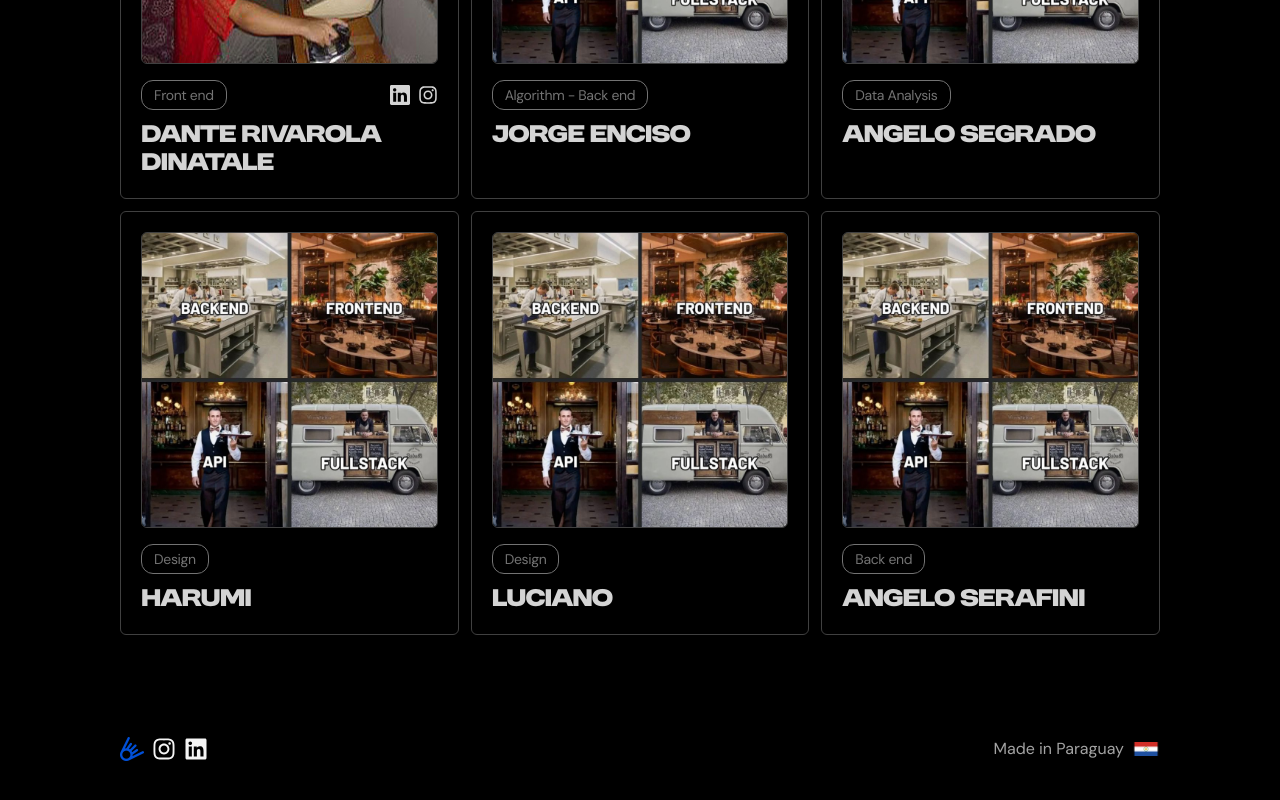
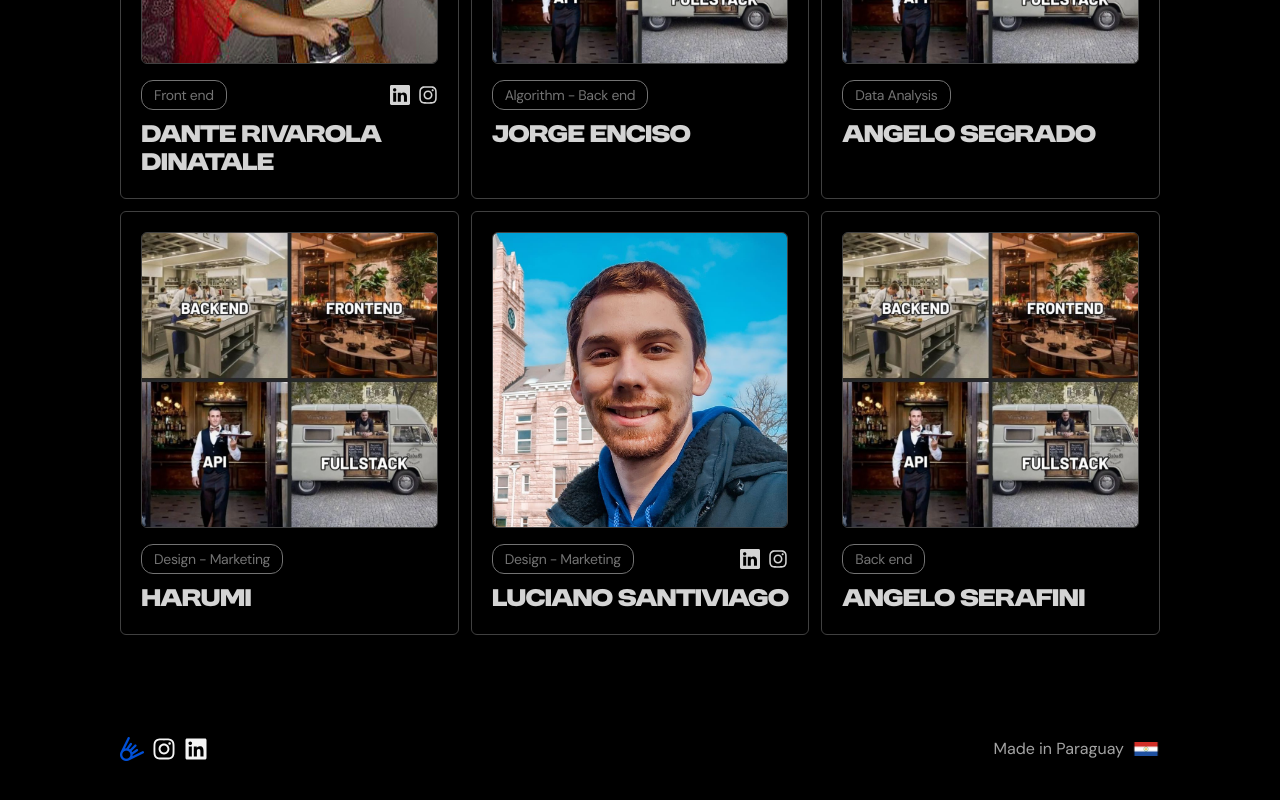
Before and after one commit to Yvyryryi/frontend, a Next.js app in the folder frontend-app/: page /about in a window 1280 px wide. Shown: the part 570-1370 px from the top of the page. Built offline with nearby package versions, Linux system fonts and the light colour scheme.

Commit message:
About page improvements

```diff
--- a/frontend-app/src/app/about/page.tsx
+++ b/frontend-app/src/app/about/page.tsx
@@ -15,8 +15,8 @@ export default function Page(){
                             <Card name="Dante Rivarola Dinatale" src="/dante.jpg" occupation="Front end" linkedin="https://www.linkedin.com/in/dante-rivarola-dinatale-264a82289/" instagram="https://www.instagram.com/_drd_04/"/>
                             <Card name="Jorge Enciso" src="/placeholder.jpeg" occupation="Algorithm - Back end"/>
                             <Card name="Angelo Segrado" src="/placeholder.jpeg" occupation="Data Analysis"/>
-                            <Card name="Harumi" src="/placeholder.jpeg" occupation="Design"/>
-                            <Card name="Luciano" src="/placeholder.jpeg" occupation="Design"/>
+                            <Card name="Harumi" src="/placeholder.jpeg" occupation="Design - Marketing"/>
+                            <Card name="Luciano Santiviago" src="/luciano.png" occupation="Design - Marketing" instagram="https://www.instagram.com/luciano_santze/" linkedin="https://www.linkedin.com/in/lucianosantiviago/"/>
                             <Card name="Angelo Serafini" src="/placeholder.jpeg" occupation="Back end"/>
                         </div>
                     </div>
--- a/frontend-app/src/components/Card.tsx
+++ b/frontend-app/src/components/Card.tsx
@@ -1,5 +1,5 @@
+import { motion } from "framer-motion"
 import Image from "next/image"
-import Link from "next/link"
 import { BsLinkedin } from "react-icons/bs"
 import { FaInstagram } from "react-icons/fa6"
 
@@ -19,28 +19,34 @@ export default function Card({
     instagram
 }:CardProps){
     return(
-        <div className="flex flex-col gap-4 p-5 rounded-md border border-neutral-700 bg min-h-32 w-full">
+        <motion.div whileHover={{
+            scale: 1.1,
+            transition: { duration: 0.5 },
+            boxShadow: "5px 5px 0 rgba(255, 255, 255, 1)",
+            x:"-5%",
+            y:"-5%",
+        }} className="flex flex-col gap-4 p-5 rounded-md border border-neutral-700 bg min-h-32 w-full z-50">
             <Image
                 src={src}
                 width={450}
                 height={300}
-                alt="dante"
+                alt="profile"
                 className="rounded-md border border-neutral-700 aspect-square bg-cover"
             />
             <div className="flex flex-col gap-3 text-center">
                 <div className="inline-flex justify-between items-center">
                     <p className="flag">{occupation}</p>
                     <div className="inline-flex gap-2 justify-center items-center">
-                        <Link href={linkedin ? linkedin : ""} className={linkedin ? "":"hidden"}>
+                        <a target="_blank" href={linkedin ? linkedin : ""} className={linkedin ? "":"hidden"}>
                             <BsLinkedin className="w-5 h-5 text-neutral-300"></BsLinkedin>
-                        </Link>
-                        <Link href={instagram ? instagram : ""} className={instagram ? "":"hidden"}>
+                        </a>
+                        <a target="_blank" href={instagram ? instagram : ""} className={instagram ? "":"hidden"}>
                             <FaInstagram className="w-5 h-5 text-neutral-300"/>
-                        </Link>
+                        </a>
                     </div>
                 </div>
                 <h5>{name}</h5>
             </div>
-        </div>
+        </motion.div>
     )
 }
--- a/frontend-app/src/components/ChartExample.tsx
+++ b/frontend-app/src/components/ChartExample.tsx
@@ -50,7 +50,8 @@ export default function ChartExample(){
     return(
         <motion.div className="flex flex-col gap-6 items-center justify-center w-full">
             <div className="text-center">
-                <h1>Recolect data from <h3>MARS</h3></h1>
+                <h1>Recolect data from </h1>
+                <h3>MARS</h3>
             </div>
             <form className={data.length != 0 ? "flex md:flex-row md:w-fit w-10/12 flex-col justify-center items-center gap-3": "flex md:flex-row md:w-fit w-full flex-col justify-center items-center gap-3"} onSubmit={handleSubmit}>
                 <input type="text" value={formData.diasini} className="p-2 md:w-fit w-full outline-neutral-500 border rounded placeholder-neutral-500" placeholder="From" name="diasini" onChange={handleChange}/>
```
Also changed, not shown: frontend-app/public/luciano.png (added), frontend-app/public/mooncrop.png (added).
